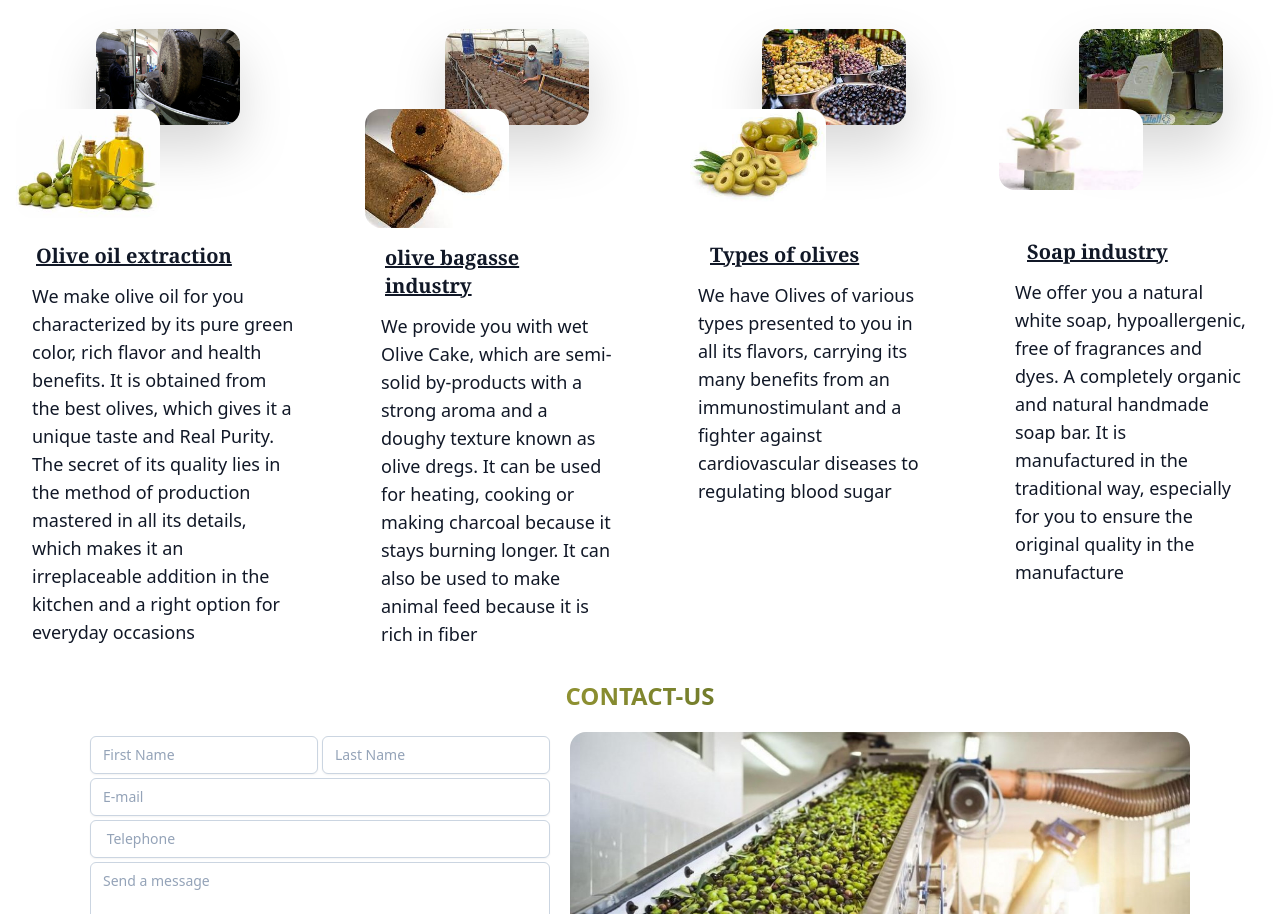
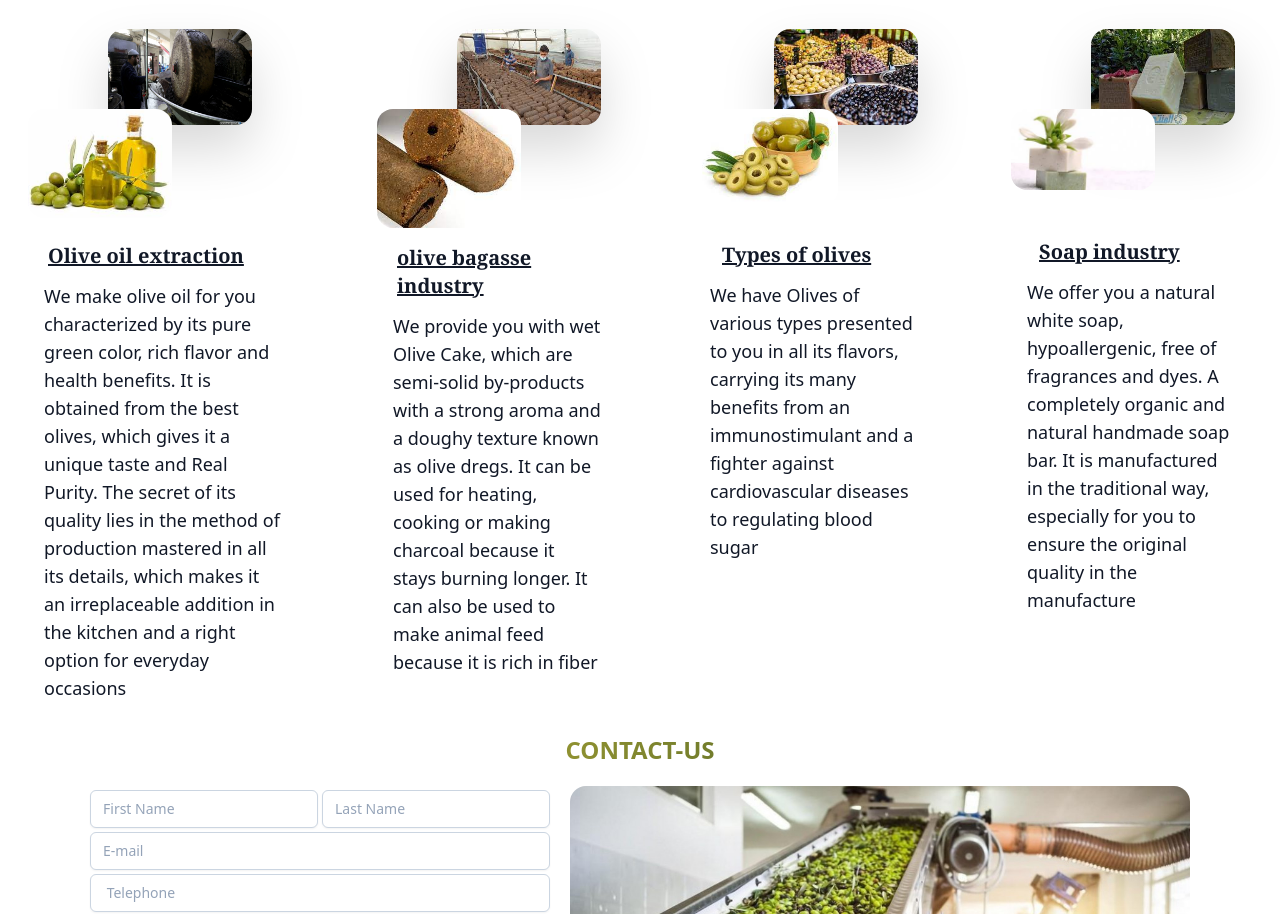
Before and after one commit to Nivinrifai/AL-Rifai-juicer, a website: page index.html in a window 1280 px wide. Shown: the part 597-1511 px from the top of the page. Drawn offline with nearby package versions, Linux system fonts and the light colour scheme.

Commit message:
Update index.html

```diff
--- a/index.html
+++ b/index.html
@@ -93,7 +93,7 @@
 
     <div class="mt-10 grid grid-cols-1 md:grid-cols-2 lg:grid-cols-4 gap-5 space-x-0 md:space-x-8 space-y-8 md:space-y-0  justify-items-center">
 
-      <div class="flex flex-col">
+      <div class="flex flex-col px-3">
 
         <div class="items-center justify-center  ">
       <img class="  rounded-2xl  translate-x-20 -translate-y-2  drop-shadow-2xl  w-36 h-24 hover:w-44 hover:h-32 scale-95 transition ease-in-out" src="dist/image/huile1.jpg" alt="" >
@@ -107,7 +107,7 @@
 
       </div>
 
-      <div class="flex flex-col">
+      <div class="flex flex-col px-3">
 
         <div class="items-center justify-center  ">
       <img class="  rounded-2xl  translate-x-20 -translate-y-2  drop-shadow-2xl  w-36 h-24 hover:w-44 hover:h-32 scale-95 transition ease-in-out" src="dist/image/استعمال الجفت.jpg" alt="">
@@ -121,7 +121,7 @@
 
       </div>
 
-      <div class="flex flex-col">
+      <div class="flex flex-col px-3">
 
         <div class="items-center justify-center mb-3 ">
       <img class="  rounded-2xl  translate-x-20 -translate-y-2  drop-shadow-2xl  w-36 h-24 hover:w-44 hover:h-32 scale-95 transition ease-in-out" src="dist/image/wkhum hg.dj,.jpg" alt="" >
@@ -135,7 +135,7 @@
 
       </div>
 
-        <div class="flex flex-col">
+        <div class="flex flex-col px-3">
 
           <div class="items-center justify-center  mb-6 ">
         <img class="  rounded-2xl  translate-x-20 -translate-y-2  drop-shadow-2xl  w-36 h-24 hover:w-44 hover:h-32 scale-95 transition ease-in-out" src="dist/image/صناعة الصابون.jpg" alt="" >
@@ -210,7 +210,7 @@
 
 
       <div class="">
-        <button class=" absolute top-0 right-0 mx-2 my-2 mt-4 mr-4 rounded-full bg-slate-400 animate-bounce  hover:bg-teal-950"><a href="#About" class=""><i class="ri-arrow-up-line text-blue-800 text-2xl font-bold"></i></a>
+        <button class=" absolute top-0 right-0 mx-2 my-2 mt-4 mr-4 rounded-full bg-slate-400 animate-bounce px-1  hover:bg-teal-950"><a href="#About" class=""><i class="ri-arrow-up-line text-blue-800 text-2xl font-bold"></i></a>
               </button>
       </div>
       </div>
```
